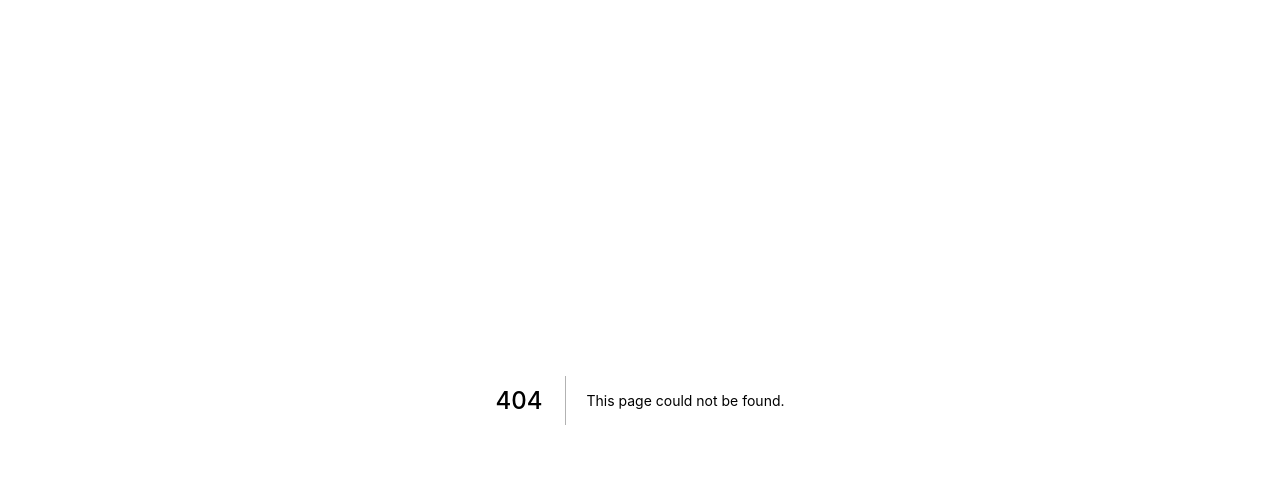
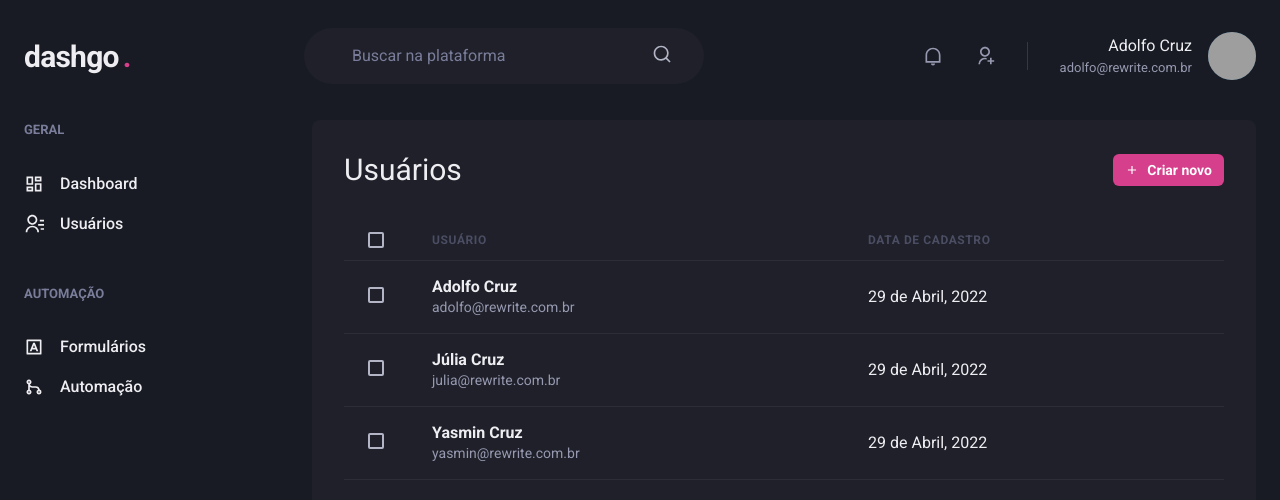
Before and after one commit to rewrit3/react-rocketseat-ignite-04-dashgo, a Next.js app: page /users in a window 1280 px wide. Before the commit this address had no page. Shown: the top 500 px of the page. Built offline with nearby package versions, Linux system fonts and the light colour scheme; grey boxes are pictures that could not be loaded.

Commit message:
feat: users

```diff
--- a/src/components/Form/Input.tsx
+++ b/src/components/Form/Input.tsx
@@ -3,7 +3,7 @@
   FormLabel,
   Input as ChakraInput,
   InputProps as ChakraInputProps
-} from '@chakra-ui/react';
+} from '@chakra-ui/react'
 
 interface InputProps extends ChakraInputProps {
   name: string;
--- a/src/pages/index.tsx
+++ b/src/pages/index.tsx
@@ -1,4 +1,5 @@
 import { Flex, Stack, Button } from '@chakra-ui/react'
+
 import { Input } from '../components/Form/Input'
 
 export default function Home() {
--- /dev/null
+++ b/src/pages/users/index.tsx
@@ -0,0 +1,129 @@
+import {
+  Flex,
+  Box,
+  Heading,
+  Text,
+  Button,
+  Icon,
+  Checkbox,
+  Table,
+  Thead,
+  Tbody,
+  Tr,
+  Td,
+  Th
+} from '@chakra-ui/react'
+
+import { Header }   from '../../components/Header';
+import { Siderbar } from '../../components/Sidebar';
+
+import { RiAddLine } from 'react-icons/ri';
+
+export default function UserList() {
+  return (
+    <Box>
+      <Header />
+
+      <Flex
+        w="100%"
+        maxW={1480}
+        mx="auto"
+        my="6"
+        px="6">
+        <Siderbar />
+
+        <Box
+          flex="1"
+          p="8"
+          borderRadius={8}
+          bg="gray.800">
+            <Flex
+              justify="space-between"
+              align="center"
+              mb="8">
+                <Heading
+                  size="lg"
+                  fontWeight="normal">
+                    Usuários
+                </Heading>
+
+                <Button
+                  as="a"
+                  size="sm"
+                  fontSize="sm"
+                  colorScheme="pink"
+                  leftIcon={<Icon as={RiAddLine} />}
+                >
+                  Criar novo
+                </Button>
+            </Flex>
+
+            <Table colorScheme="whiteAlpha">
+              <Thead>
+                <Tr>
+                  <Th
+                    w="8"
+                    px="6"
+                    color="gray.300">
+                      <Checkbox colorScheme="pink" />
+                  </Th>
+                  <Th>Usuário</Th>
+                  <Th>Data de cadastro</Th>
+                </Tr>
+              </Thead>
+              <Tbody>
+                <Tr>
+                  <Td px="6">
+                    <Checkbox colorScheme="pink" />
+                  </Td>
+                  <Td>
+                    <Box>
+                      <Text fontWeight="bold">Adolfo Cruz</Text>
+                      <Text
+                        fontSize="sm"
+                        color="gray.300">
+                          adolfo@rewrite.com.br
+                      </Text>
+                    </Box>
+                  </Td>
+                  <Td>29 de Abril, 2022</Td>
+                </Tr>
+                <Tr>
+                  <Td px="6">
+                    <Checkbox colorScheme="pink" />
+                  </Td>
+                  <Td>
+                    <Box>
+                      <Text fontWeight="bold">Júlia Cruz</Text>
+                      <Text
+                        fontSize="sm"
+                        color="gray.300">
+                          julia@rewrite.com.br
+                      </Text>
+                    </Box>
+                  </Td>
+                  <Td>29 de Abril, 2022</Td>
+                </Tr>
+                <Tr>
+                  <Td px="6">
+                    <Checkbox colorScheme="pink" />
+                  </Td>
+                  <Td>
+                    <Box>
+                      <Text fontWeight="bold">Yasmin Cruz</Text>
+                      <Text
+                        fontSize="sm"
+                        color="gray.300">
+                          yasmin@rewrite.com.br
+                      </Text>
+                    </Box>
+                  </Td>
+                  <Td>29 de Abril, 2022</Td>
+                </Tr>
+              </Tbody>
+            </Table>
+        </Box>
+      </Flex>
+    </Box>
+  );
+}
```
Also changed, not shown: src/components/Header.tsx (+15 -2 lines), src/components/Sidebar.tsx (+14 -2 lines).
